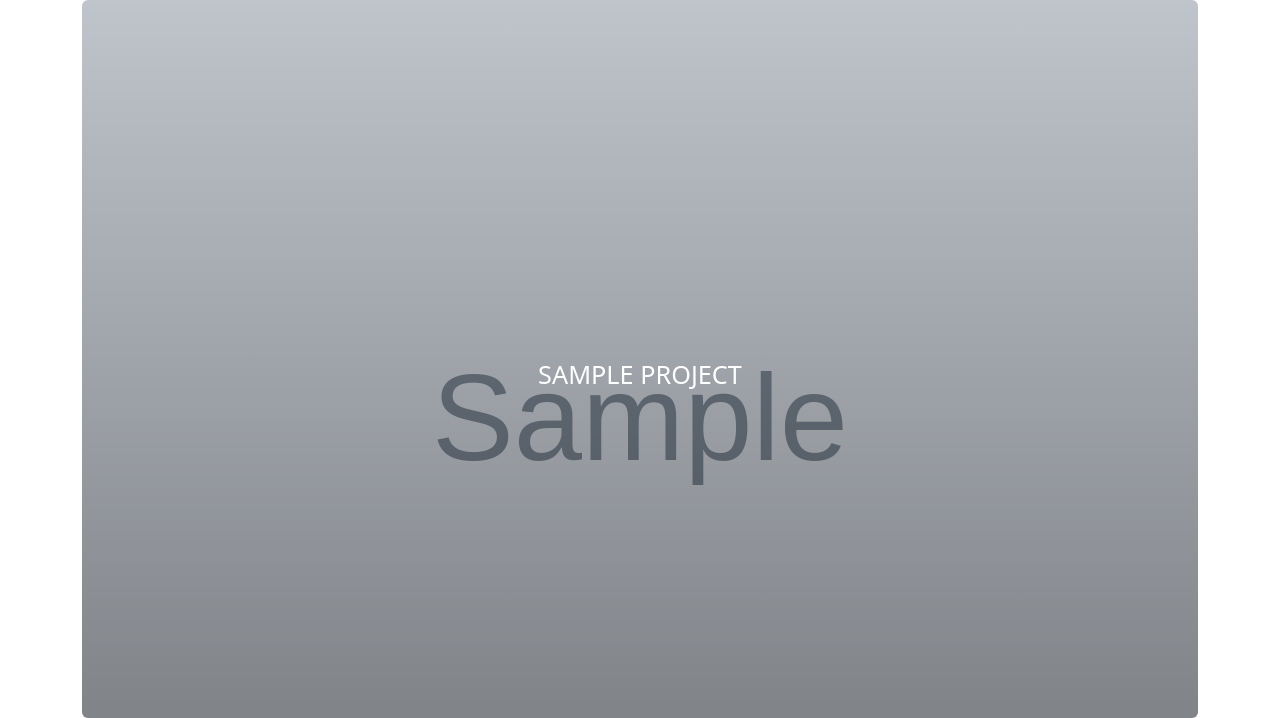
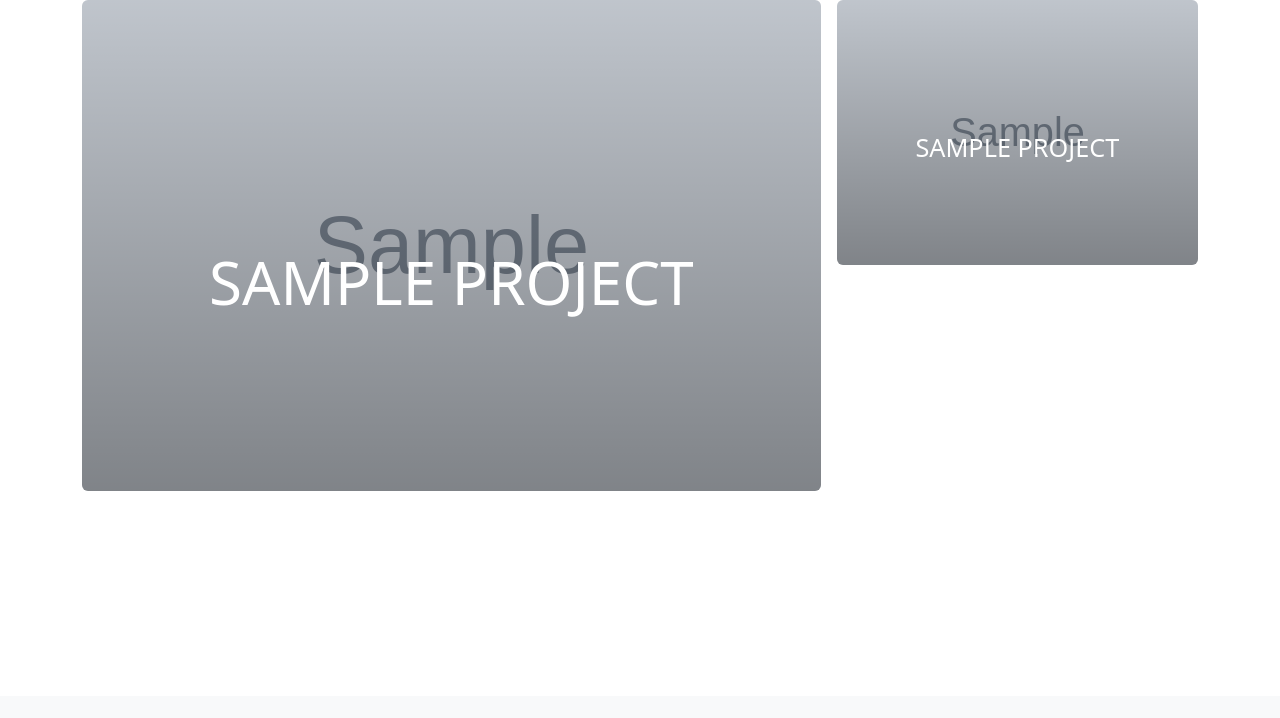
Before and after one commit to isaacmariga/marigarated, a Django app: page / in a window 1280 px wide. Shown: the part 104-822 px from the top of the page. After the commit the page ends 595 px from the top, so only its background shows below. Run offline with Django 4.2, Linux system fonts and the light colour scheme; tables that the repository leaves empty hold one stand-in row (values such as "Sample post"); grey boxes marked "Sample" are stand-in pictures; parts of the project's set-up code (start-up, migrations or seed data) failed here and were passed over; some libraries are stand-ins or nearby versions.

Commit message:
adding a featured

```diff
--- a/awards/models.py
+++ b/awards/models.py
@@ -43,6 +43,7 @@
 	def get_all(cls):
 			table = Projects.objects.all()
 			return table
+
 
 	@classmethod
 	def get_by_title(cls, title):
--- a/awards/templates/awards/home.html
+++ b/awards/templates/awards/home.html
@@ -1,8 +1,17 @@
 {% extends 'awards/base.html'%} {% load django_bootstrap5 %}{% load static %} {% block content %} {{block.super}}
 <div class="container">
-    <div class="body">
+    <div class="body ">
 
-        {% for project in projects%}
+        <div class="featured" data-bs-toggle="modal" data-bs-target="#id{{project.id}}">
+            <div class="hover hover-2 text-white rounded featured"><img src="{{project.image.url}} " alt="">
+                <div class="hover-overlay"></div>
+                <div class="hover-2-content px-5 py-4">
+                    <h3 class="hover-2-title text-uppercase font-weight-bold mb-0"> <span class="font-weight-light">{{project.title}}</h3>
+					<p class="hover-2-description  mb-0">{{project.description}}</p>
+					<p class="hover-2-user  mb-0">{{project.user}}</p>
+			    </div>
+			</div>
+		</div>        {% for project in projects%}
         <div data-bs-toggle="modal" data-bs-target="#id{{project.id}}">
             <div class="hover hover-2 text-white rounded"><img src="{{project.image.url}} " alt="">
                 <div class="hover-overlay"></div>
@@ -23,8 +32,10 @@
                 </div>
                 <div class="modal-body p-0 row">
                     <div class="col-12 col-lg-12 ad p-0"> <img src="{{project.image.url}}" width="100%" height="100%" /> </div>
+                    <center>
                         <div class="details col-12 col-lg-7">
                             <center>
+
                                 <h2>{{project.title}}</h2>
 
                                 <p><small class="para">{{project.description}}</small></p>
@@ -34,8 +45,7 @@
                             </a>
                             <center>
                                 <a class="btn btn-successs" href="{{project.link}}">Visit the site</a>
-                            <a class="btn btn-successs" href="{% url 'review' project.id%} ">Add Review</a>
-                            <a class="btn btn-successs" href="{% url 'project' project.id%}  ">View Reviews</a>
+                                <button class="btn btn-successs" href="{% url 'review' project.id%} ">Add Review</button>
 
                                 <h5>Ratings</h5>
                                 <ul class="list-inline list-unstyled">
@@ -49,6 +59,8 @@
                                 </ul>
                             </center>
                         </div>
+                    </center>
+
                 </div>
             </div>
         </div>
@@ -77,6 +89,14 @@
         padding-bottom: 60%;
     }
 
+    @media (min-width: 50em) {
+        .featured {
+            grid-row: span 2;
+            grid-column: span 2;
+            font-size: calc(150% + 0.1vw);
+        }
+    }
+
     .hover-overlay {
         width: 100%;
         height: 100%;
@@ -89,6 +109,7 @@
 
     .hover img {
         width: 100%;
+        height: 100%;
         position: absolute;
         top: 0;
         left: 0;
@@ -154,7 +175,7 @@
     }
 
     .hover-2:hover .hover-2-description {
-        bottom: 2rem;
+        bottom: 2em;
         opacity: 1;
     }
 
--- a/awards/views.py
+++ b/awards/views.py
@@ -9,6 +9,7 @@
 
 def home(request):
 	projects = Projects.get_all()
+	project = Projects.get_all().last()
 	d_avg = Review.design_avg()
 	c_avg = Review.content_avg()
 	u_avg = Review.user_avg()
@@ -17,7 +18,7 @@
 
 
 
-	return render(request, 'awards/home.html', {'projects': projects, 'd_avg':d_avg,'c_avg':c_avg, 'u_avg':u_avg, 'title':title})
+	return render(request, 'awards/home.html', {'projects': projects, 'd_avg':d_avg,'c_avg':c_avg, 'u_avg':u_avg, 'title':title, 'project':project})
 
 def project(request, id):
 	project = Projects.get_by_id(id)
@@ -83,9 +84,9 @@
 def review(request, id):
 	current_user = request.user
 	project = Projects.get_by_id(id)
-	# d_avg = Review.design_avg()
-	# c_avg = Review.content_avg()
-	# u_avg = Review.user_avg()
+	d_avg = Review.design_avg()
+	c_avg = Review.content_avg()
+	u_avg = Review.user_avg()
 
 	if request.method == 'POST':
 		form = ReviewForm(request.POST, request.FILES)
@@ -99,4 +100,4 @@
 	else:
 		form=ReviewForm()
 
-	return render(request, 'awards/review.html', {'form': form, 'id':id,'project':project })
+	return render(request, 'awards/review.html', {'form': form, 'id':id,'project':project,'d_avg':d_avg ,'c_avg':c_avg,'u_avg':u_avg})
```
Also changed, not shown: awards/templates/awards/review.html (+14 -92 lines), media/project_images/oladimeji-odunsi-tUUmR82pq68-unsplash_HP1x6Is.jpg (added). Lines whose indentation alone changed are shown as unchanged.
